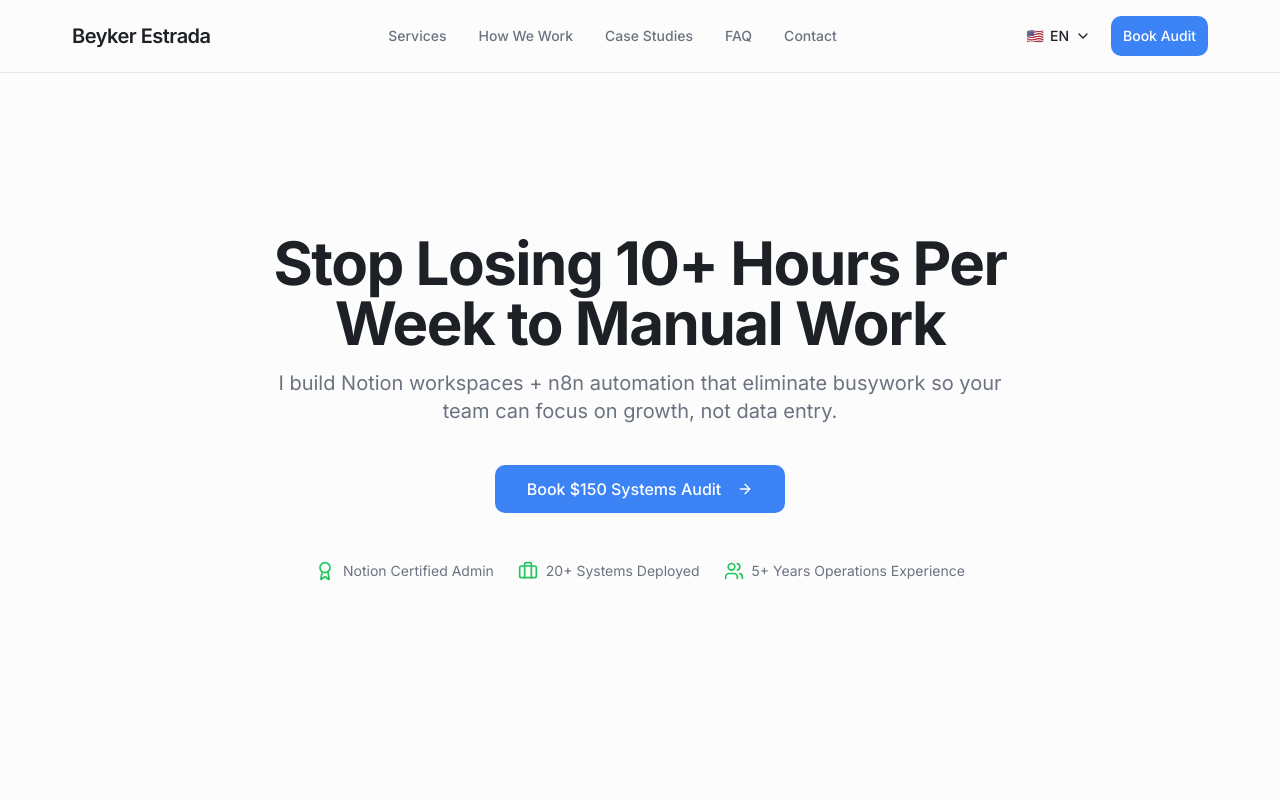
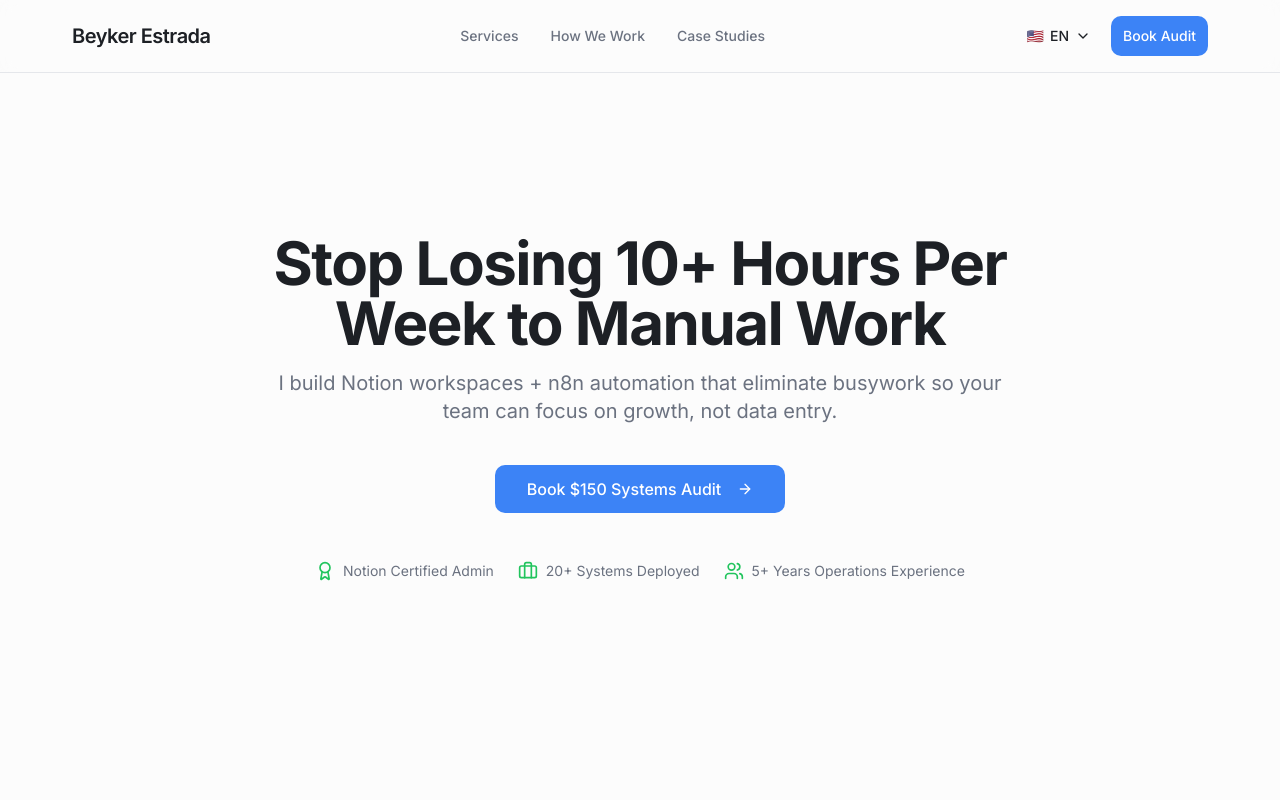
Before and after one commit to beykerestrada/beykerestrada_landingpage, a Next.js app: page / in a window 1280 px wide. Shown: the top 800 px of the page. Built offline with nearby package versions, Linux system fonts and the light colour scheme.

Commit message:
Changed navbar

```diff
--- a/src/components/layout/Header.tsx
+++ b/src/components/layout/Header.tsx
@@ -28,12 +28,6 @@
           </Link>
           <Link href="/case-studies" className="text-sm font-medium text-muted-foreground hover:text-foreground transition-colors">
             {t('nav.caseStudies')}
-          </Link>
-          <Link href="/faq" className="text-sm font-medium text-muted-foreground hover:text-foreground transition-colors">
-            {t('nav.faq')}
-          </Link>
-          <Link href="/contact" className="text-sm font-medium text-muted-foreground hover:text-foreground transition-colors">
-            {t('nav.contact')}
           </Link>
         </div>
 
@@ -84,20 +78,6 @@
             >
               {t('nav.caseStudies')}
             </Link>
-            <Link
-              href="/faq"
-              className="block rounded-md px-4 py-3 text-base font-medium text-muted-foreground hover:bg-muted hover:text-foreground"
-              onClick={() => setMobileMenuOpen(false)}
-            >
-              {t('nav.faq')}
-            </Link>
-            <Link
-              href="/contact"
-              className="block rounded-md px-4 py-3 text-base font-medium text-muted-foreground hover:bg-muted hover:text-foreground"
-              onClick={() => setMobileMenuOpen(false)}
-            >
-              {t('nav.contact')}
-            </Link>
             <div className="pt-4">
               <Button asChild className="w-full" size="default">
                 <Link href={t('nav.bookAuditLink')} target="_blank">
```
